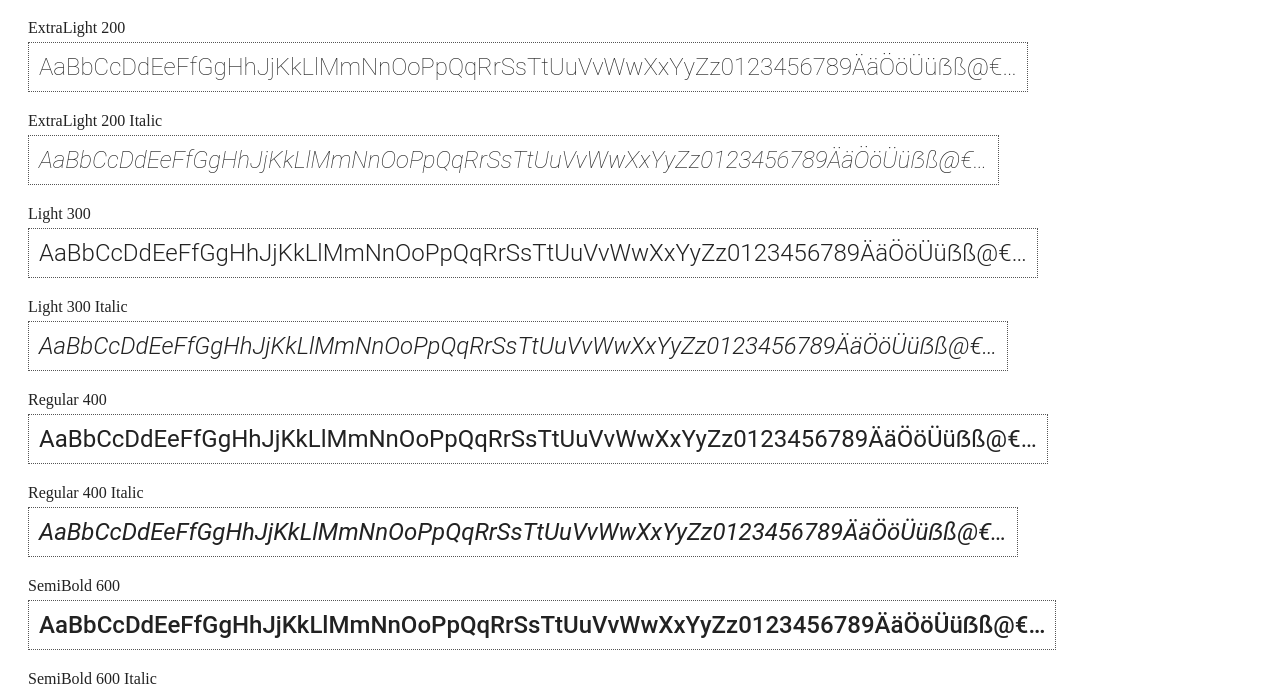
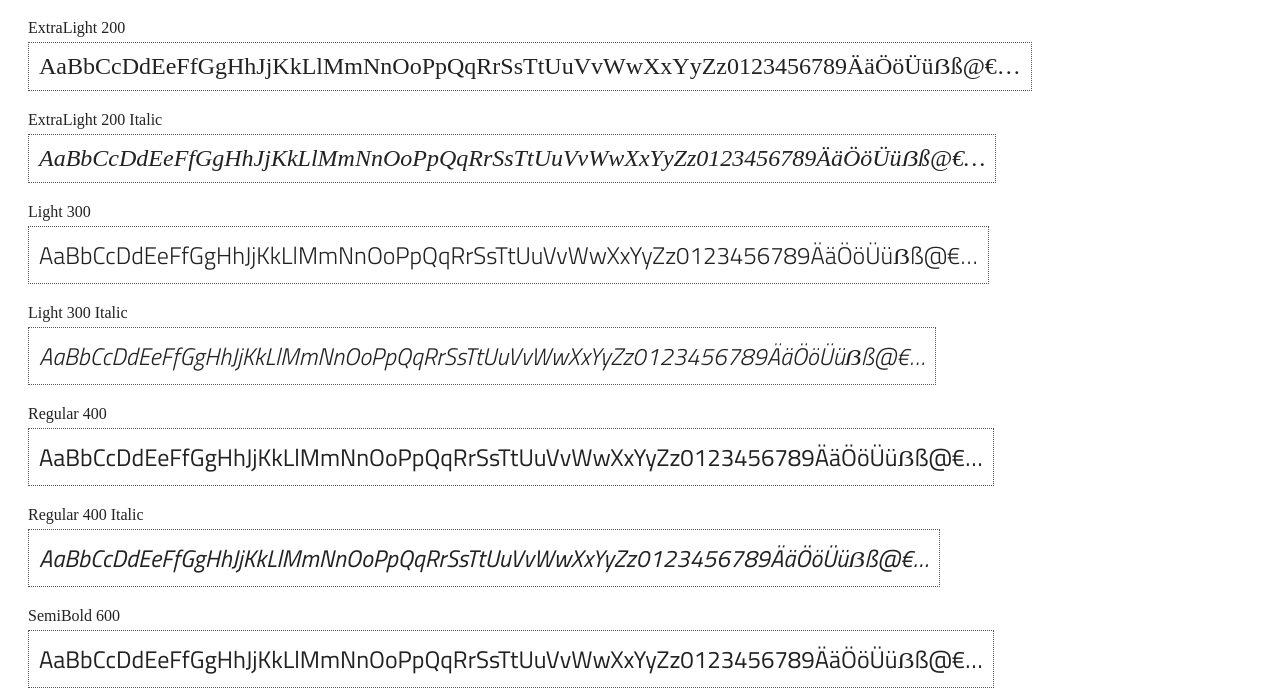
Before and after one commit to FontFaceKit/titilliumweb, a website: page index.html in a window 1280 px wide. Shown: the part 89-780 px from the top of the page. Drawn offline with Linux system fonts and the light colour scheme; a web font is replaced by a local one.

Commit message:
replaced one more font name

```diff
--- a/index.html
+++ b/index.html
@@ -18,7 +18,7 @@
 			margin: 5px 0 20px;
 			padding: 10px;
 			border: 1px dotted #555;
-			font-family: Roboto;
+			font-family: TitilliumWeb;
 			font-size: 24px;
 		}
 		</style>
```
